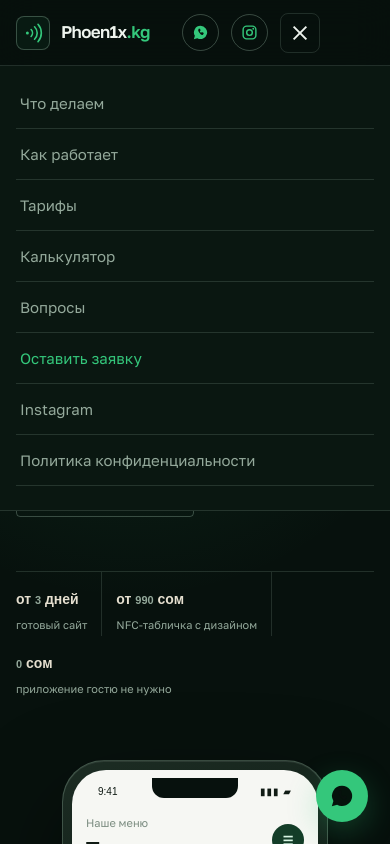
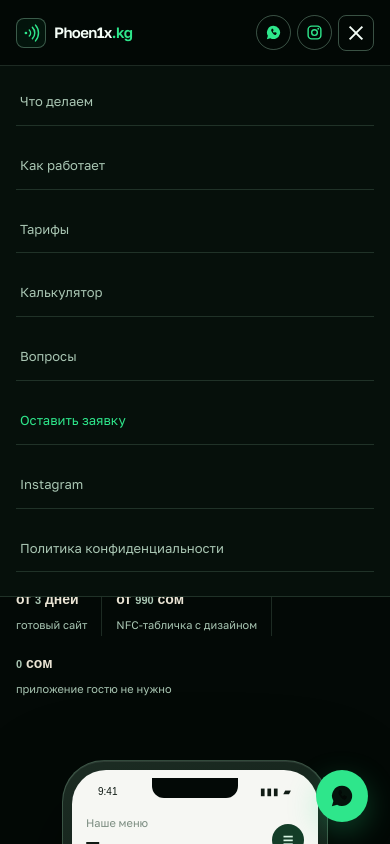
Before and after one commit to AntonioMontana74/Phoen1x.kg, a plain HTML site: page index.html in a window 390 px wide. Both pictures are taken after a click on the button "Открыть меню". Shown: the top 844 px of the page. Drawn offline with Linux system fonts and the light colour scheme; a web font is replaced by a local one.

Commit message:
Simplify header navigation, improve mobile adaptation, darken and increase contrast

```diff
--- a/index.html
+++ b/index.html
@@ -3,7 +3,7 @@
 <head>
   <meta charset="utf-8">
   <meta name="viewport" content="width=device-width, initial-scale=1">
-  <meta name="theme-color" content="#07110D">
+  <meta name="theme-color" content="#030906">
   <meta name="description" content="Phoen1x.kg — сайты для ресторанов, кафе и кофеен и дизайнерские NFC-таблички: карточка, пластик или дерево. Электронное меню по касанию телефона.">
   <title>Phoen1x.kg — сайты для заведений и NFC-таблички</title>
   <meta name="robots" content="index, follow">
@@ -86,7 +86,7 @@
     </symbol>
     <symbol id="i-wa" viewBox="0 0 32 32">
       <path d="M16 3.5a12.3 12.3 0 0 0-10.6 18.6L3.5 28.5l6.5-1.8A12.4 12.4 0 1 0 16 3.5Z" fill="currentColor"/>
-      <path d="M12.3 9.6c.4-.7.8-.7 1.2-.7h1c.4 0 .8.3.9.8l.6 2.1c.1.4 0 .7-.3 1l-1 1.1c.4 1 1.2 2.1 2.4 2.8l1.2-1.2c.3-.3.7-.4 1-.2l2.2 1c.4.2.6.5.5.9-.2 1.4-1.2 2.7-1.6 2.9-.5.3-2.1 1.2-4.2-1-2-2.1-3.5-4.3-4.3-6.1-.4-1-.3-1.9.1-2.4l.3-.9Z" fill="#07110D"/>
+      <path d="M12.3 9.6c.4-.7.8-.7 1.2-.7h1c.4 0 .8.3.9.8l.6 2.1c.1.4 0 .7-.3 1l-1 1.1c.4 1 1.2 2.1 2.4 2.8l1.2-1.2c.3-.3.7-.4 1-.2l2.2 1c.4.2.6.5.5.9-.2 1.4-1.2 2.7-1.6 2.9-.5.3-2.1 1.2-4.2-1-2-2.1-3.5-4.3-4.3-6.1-.4-1-.3-1.9.1-2.4l.3-.9Z" fill="#030906"/>
     </symbol>
     <symbol id="i-plus" viewBox="0 0 24 24">
       <path d="M12 5v14M5 12h14" fill="none" stroke="currentColor" stroke-width="2.4" stroke-linecap="round"/>
--- a/styles.css
+++ b/styles.css
@@ -4,17 +4,17 @@
    ========================================================= */
 
 :root {
-  --bg: #07110d;
-  --bg-soft: #0a1711;
-  --panel: #0d1d15;
-  --panel-2: #11271c;
-  --line: rgba(213, 255, 229, .13);
-  --line-strong: rgba(213, 255, 229, .24);
-  --text: #eef4ee;
-  --muted: #94a99b;
-  --green: #34c77b;
-  --green-soft: #b9f2cd;
-  --cream: #e5dfcf;
+  --bg: #030906;
+  --bg-soft: #06100b;
+  --panel: #091710;
+  --panel-2: #0d2016;
+  --line: rgba(190, 255, 215, .14);
+  --line-strong: rgba(190, 255, 215, .3);
+  --text: #f5fff8;
+  --muted: #a9c6b3;
+  --green: #2ee68b;
+  --green-soft: #c9ffe0;
+  --cream: #eae4d4;
   --radius: 4px;
   --container: 1200px;
   --header-h: 76px;
@@ -69,42 +69,55 @@ section[id] { scroll-margin-top: var(--header-h); }
 .site-header {
   position: sticky; top: 0; z-index: 50;
   height: var(--header-h);
-  background: rgba(7, 17, 13, .82);
+  background: rgba(3, 9, 6, .88);
   backdrop-filter: blur(18px);
   border-bottom: 1px solid var(--line);
 }
-.header-inner { height: 100%; display: flex; align-items: center; gap: 32px; }
+.header-inner { height: 100%; display: flex; align-items: center; gap: 20px; }
 .brand { display: inline-flex; align-items: center; gap: 11px; flex: none; }
 .brand-mark {
   width: 34px; height: 34px; display: grid; place-items: center;
   border: 1px solid var(--line-strong); border-radius: 8px;
-  color: var(--green); background: rgba(52, 199, 123, .06);
+  color: var(--green); background: rgba(46, 230, 139, .06);
 }
 .brand-mark svg { width: 20px; height: 20px; }
 .brand-name { font-size: 17px; letter-spacing: -.04em; }
 .brand-name span { color: var(--green); }
 
-.nav { display: flex; align-items: center; gap: 26px; margin-left: auto; }
-.nav a { color: var(--muted); font-size: 14px; transition: color .2s; }
+/* Ссылки убраны из строки шапки — меню выезжает по кнопке на любом экране */
+.nav {
+  position: fixed; top: var(--header-h); left: 0; right: 0; z-index: 49;
+  display: flex; flex-direction: column; align-items: stretch; gap: 0;
+  margin: 0; padding: 12px max(16px, calc((100% - var(--container)) / 2)) 24px;
+  background: var(--bg-soft); border-bottom: 1px solid var(--line);
+  transform: translateY(-130%); visibility: hidden; pointer-events: none;
+  transition: transform .3s var(--ease), visibility 0s linear .3s;
+}
+.nav.is-open {
+  transform: translateY(0); visibility: visible; pointer-events: auto;
+  transition: transform .3s var(--ease), visibility 0s;
+}
+.nav a { padding: 13px 4px; border-bottom: 1px solid var(--line); color: var(--muted); font-size: 15px; transition: color .2s; }
 .nav a:hover { color: var(--text); }
-.nav-cta-mobile { display: none; }
+.nav-cta-mobile { display: block; color: var(--green) !important; }
 
-.header-actions { display: flex; align-items: center; gap: 12px; }
+.header-actions { display: flex; align-items: center; gap: 10px; margin-left: auto; }
 .header-wa {
   display: inline-flex; align-items: center; gap: 8px;
   padding: 9px 15px; border: 1px solid var(--line-strong); border-radius: 100px;
   font-size: 14px; transition: border-color .2s, background .2s;
 }
 .header-wa svg { width: 17px; height: 17px; color: var(--green); }
-.header-wa:hover { border-color: var(--green); background: rgba(52, 199, 123, .08); }
+.header-wa:hover { border-color: var(--green); background: rgba(46, 230, 139, .08); }
 .header-inst {
   display: inline-flex; align-items: center; gap: 8px;
   padding: 9px 15px; border: 1px solid var(--line-strong); border-radius: 100px;
   font-size: 14px; transition: border-color .2s, background .2s;
 }
 .header-inst svg { width: 17px; height: 17px; color: var(--green); }
-.header-inst:hover { border-color: var(--green); background: rgba(52, 199, 123, .08); }
-.burger { display: none; width: 40px; height: 40px; border: 1px solid var(--line); background: none; border-radius: 8px; padding: 11px 10px; }
+.header-inst:hover { border-color: var(--green); background: rgba(46, 230, 139, .08); }
+.burger { display: block; width: 40px; height: 40px; border: 1px solid var(--line-strong); background: none; border-radius: 8px; padding: 11px 10px; transition: border-color .2s, background .2s; }
+.burger:hover { border-color: var(--green); background: rgba(46, 230, 139, .08); }
 .burger span { display: block; height: 2px; background: var(--text); margin: 4px 0; transition: transform .25s, opacity .25s; }
 .burger[aria-expanded="true"] span:first-child { transform: translateY(3px) rotate(45deg); }
 .burger[aria-expanded="true"] span:last-child { transform: translateY(-3px) rotate(-45deg); }
@@ -133,13 +146,13 @@ section[id] { scroll-margin-top: var(--header-h); }
 .hero { position: relative; padding: 84px 0 0; overflow: hidden; border-bottom: 1px solid var(--line); }
 .hero-glow {
   position: absolute; top: -180px; right: -120px; width: 760px; height: 760px;
-  background: radial-gradient(circle, rgba(52, 199, 123, .13), transparent 62%);
+  background: radial-gradient(circle, rgba(46, 230, 139, .13), transparent 62%);
   pointer-events: none;
 }
 .hero-grid { position: relative; display: grid; grid-template-columns: 1.05fr .95fr; gap: 48px; align-items: center; padding-bottom: 86px; }
 .live-badge { display: inline-flex; align-items: center; gap: 9px; color: var(--muted); font-size: 13px; letter-spacing: .01em; }
-.live-dot { width: 7px; height: 7px; border-radius: 50%; background: var(--green); box-shadow: 0 0 0 5px rgba(52, 199, 123, .12); animation: pulse 2.6s infinite; }
-@keyframes pulse { 50% { box-shadow: 0 0 0 9px rgba(52, 199, 123, 0); } }
+.live-dot { width: 7px; height: 7px; border-radius: 50%; background: var(--green); box-shadow: 0 0 0 5px rgba(46, 230, 139, .12); animation: pulse 2.6s infinite; }
+@keyframes pulse { 50% { box-shadow: 0 0 0 9px rgba(46, 230, 139, 0); } }
 
 .hero h1 { font-size: clamp(42px, 5.2vw, 76px); margin: 22px 0 26px; animation: hero-in .8s var(--ease) both; }
 .hero h1 span { color: var(--green); }
@@ -158,11 +171,11 @@ section[id] { scroll-margin-top: var(--header-h); }
 @keyframes phone-in { from { opacity: 0; transform: translateY(24px) scale(.97); } }
 .phone-frame {
   width: 296px; height: 580px; padding: 9px;
-  border: 1px solid rgba(213, 255, 229, .22); border-radius: 42px;
+  border: 1px solid rgba(190, 255, 215, .22); border-radius: 42px;
   background: linear-gradient(160deg, #1c2c23, #0b1711 60%);
   box-shadow: 0 40px 90px rgba(0, 0, 0, .5), inset 0 1px 0 rgba(255, 255, 255, .08);
 }
-.phone-notch { position: absolute; top: 18px; left: 50%; transform: translateX(-50%); width: 86px; height: 20px; background: #07110d; border-radius: 0 0 12px 12px; z-index: 3; }
+.phone-notch { position: absolute; top: 18px; left: 50%; transform: translateX(-50%); width: 86px; height: 20px; background: #030906; border-radius: 0 0 12px 12px; z-index: 3; }
 .phone-screen { position: relative; height: 100%; overflow: hidden; border-radius: 34px; background: #f6f7f3; color: #101b14; padding: 14px 14px 0; }
 .screen-status { display: flex; justify-content: space-between; font-family: "Unbounded", sans-serif; font-size: 10px; padding: 0 12px 14px; }
 .screen-status-icons { letter-spacing: 1px; }
@@ -228,7 +241,7 @@ section[id] { scroll-margin-top: var(--header-h); }
   position: absolute; z-index: 3; left: -34px; top: 120px;
   width: 172px; padding: 20px; border-radius: 16px;
   background: linear-gradient(150deg, #183a29, #0c1f16);
-  border: 1px solid rgba(185, 242, 205, .28);
+  border: 1px solid rgba(201, 255, 224, .28);
   box-shadow: 0 24px 50px rgba(0,0,0,.4);
   transform: rotate(-7deg);
   animation: card-float 6s ease-in-out infinite;
@@ -249,7 +262,7 @@ section[id] { scroll-margin-top: var(--header-h); }
 .demo-controls button.is-active { background: var(--green); color: #05130c; font-weight: 600; }
 
 /* ---------- Ticker ---------- */
-.ticker { overflow: hidden; border-top: 1px solid var(--line); padding: 17px 0; background: rgba(52, 199, 123, .03); }
+.ticker { overflow: hidden; border-top: 1px solid var(--line); padding: 17px 0; background: rgba(46, 230, 139, .03); }
 .ticker-track { display: flex; width: max-content; animation: marquee 34s linear infinite; }
 .ticker-track span { font-family: "Unbounded", sans-serif; font-size: 11px; letter-spacing: .13em; color: #6e8878; white-space: nowrap; }
 .ticker-track i { color: var(--green); font-style: normal; margin: 0 14px; }
@@ -268,7 +281,7 @@ section[id] { scroll-margin-top: var(--header-h); }
 .problem-item { position: relative; padding: 34px 30px 0 0; border-right: 1px solid var(--line); }
 .problem-item + .problem-item { padding-left: 30px; }
 .problem-item:last-child { border-right: 0; }
-.problem-quote { position: absolute; right: 30px; top: 18px; font-family: "Unbounded", sans-serif; font-size: 72px; line-height: 1; color: rgba(52, 199, 123, .16); }
+.problem-quote { position: absolute; right: 30px; top: 18px; font-family: "Unbounded", sans-serif; font-size: 72px; line-height: 1; color: rgba(46, 230, 139, .16); }
 .problem-item h3 { font-size: 21px; margin-bottom: 14px; }
 .problem-item p { color: var(--muted); font-size: 15px; max-width: 340px; }
 
@@ -276,9 +289,9 @@ section[id] { scroll-margin-top: var(--header-h); }
 .section-features { background: var(--bg-soft); }
 .feature-grid { display: grid; grid-template-columns: repeat(4, 1fr); border-left: 1px solid var(--line); border-top: 1px solid var(--line); }
 .feature { position: relative; min-height: 240px; padding: 30px 28px; border-right: 1px solid var(--line); border-bottom: 1px solid var(--line); background: rgba(7, 17, 13, .3); transition: background .25s; }
-.feature:hover { background: rgba(52, 199, 123, .05); }
+.feature:hover { background: rgba(46, 230, 139, .05); }
 .feature-icon { width: 42px; height: 42px; display: grid; place-items: center; margin-bottom: 24px; border: 1px solid var(--line-strong); border-radius: 10px; color: var(--green); transition: transform .3s var(--ease), border-color .3s, background .3s; }
-.feature:hover .feature-icon { transform: rotate(-8deg); border-color: var(--green); background: rgba(52,199,123,.08); }
+.feature:hover .feature-icon { transform: rotate(-8deg); border-color: var(--green); background: rgba(46,230,139,.08); }
 .feature-icon svg { width: 21px; height: 21px; }
 .feature h3 { font-size: 19px; margin-bottom: 10px; }
 .feature p { color: var(--muted); font-size: 14px; }
@@ -309,8 +322,8 @@ section[id] { scroll-margin-top: var(--header-h); }
 .tariff-grid { display: grid; grid-template-columns: repeat(3, 1fr); gap: 16px; align-items: stretch; }
 .tariff { position: relative; padding: 32px 28px; border: 1px solid var(--line); background: rgba(7,17,13,.4); display: flex; flex-direction: column; }
 .tariff-featured { border-color: var(--green); background: var(--panel); animation: featured-glow 5s ease-in-out infinite; }
-@keyframes featured-glow { 0%, 100% { box-shadow: 0 0 0 1px rgba(52,199,123,.25), 0 30px 60px rgba(0,0,0,.25); } 50% { box-shadow: 0 0 0 1px rgba(52,199,123,.55), 0 30px 70px rgba(52,199,123,.12); } }
-.tariff:hover { border-color: rgba(52,199,123,.5); transform: translateY(-4px); }
+@keyframes featured-glow { 0%, 100% { box-shadow: 0 0 0 1px rgba(46,230,139,.25), 0 30px 60px rgba(0,0,0,.25); } 50% { box-shadow: 0 0 0 1px rgba(46,230,139,.55), 0 30px 70px rgba(46,230,139,.12); } }
+.tariff:hover { border-color: rgba(46,230,139,.5); transform: translateY(-4px); }
 .tariff { transition: transform .3s var(--ease), border-color .3s; }
 .tariff-badge { position: absolute; top: -13px; left: 28px; background: var(--green); color: #05130c; font-size: 11px; font-weight: 700; padding: 5px 12px; border-radius: 100px; }
 .tariff-top h3 { font-size: 24px; margin-bottom: 10px; }
@@ -350,7 +363,7 @@ section[id] { scroll-margin-top: var(--header-h); }
 .calc-label { display: block; font-size: 14px; margin-bottom: 10px; }
 .plate-count-row { display: flex; align-items: center; gap: 8px; }
 .step-btn { width: 42px; height: 44px; flex: none; border: 1px solid var(--line-strong); background: var(--bg); border-radius: var(--radius); font-size: 20px; line-height: 1; transition: border-color .2s, color .2s, background .2s; }
-.step-btn:hover { border-color: var(--green); color: var(--green); background: rgba(52,199,123,.06); }
+.step-btn:hover { border-color: var(--green); color: var(--green); background: rgba(46,230,139,.06); }
 .plate-count-row input { max-width: 110px; text-align: center; }
 .plate-count-row input.bump { animation: bump .28s var(--ease); }
 @keyframes bump { 50% { transform: scale(1.05); border-color: var(--green); } }
@@ -358,27 +371,27 @@ section[id] { scroll-margin-top: var(--header-h); }
 
 .plate-options { display: grid; grid-template-columns: repeat(3, 1fr); gap: 10px; }
 .plate-option { position: relative; display: flex; flex-direction: column; align-items: center; gap: 5px; padding: 14px 6px 12px; border: 1px solid var(--line-strong); border-radius: 8px; background: var(--bg); cursor: pointer; transition: transform .25s var(--ease), border-color .25s, background .25s; }
-.plate-option:hover { transform: translateY(-3px); border-color: rgba(52,199,123,.5); }
-.plate-option.is-selected { border-color: var(--green); background: rgba(52,199,123,.08); }
+.plate-option:hover { transform: translateY(-3px); border-color: rgba(46,230,139,.5); }
+.plate-option.is-selected { border-color: var(--green); background: rgba(46,230,139,.08); }
 .plate-option input { position: absolute; width: 1px; height: 1px; opacity: 0; }
 .plate-option:focus-within { outline: 2px solid var(--green); outline-offset: 3px; }
 .plate-visual-wrap { display: grid; place-items: center; height: 52px; }
 .plate-visual { display: block; position: relative; border-radius: 5px; }
-.plate-visual-card { width: 62px; height: 37px; background: linear-gradient(135deg, #2b7a4f, #123d28); border: 1px solid rgba(185,242,205,.45); box-shadow: 0 6px 12px rgba(0,0,0,.35); }
-.plate-visual-card i { position: absolute; left: 7px; top: 8px; width: 12px; height: 9px; border: 1px solid rgba(185,242,205,.6); border-radius: 2px; }
-.plate-visual-card::after { content: ""; position: absolute; right: 7px; bottom: 8px; width: 18px; height: 2px; background: rgba(185,242,205,.5); }
-.plate-visual-plastic { width: 60px; height: 44px; background: linear-gradient(135deg, rgba(185,242,205,.32), rgba(52,199,123,.1)); border: 1px solid rgba(185,242,205,.55); box-shadow: inset 0 1px 0 rgba(255,255,255,.3), 0 8px 14px rgba(0,0,0,.35); }
+.plate-visual-card { width: 62px; height: 37px; background: linear-gradient(135deg, #2b7a4f, #123d28); border: 1px solid rgba(201,255,224,.45); box-shadow: 0 6px 12px rgba(0,0,0,.35); }
+.plate-visual-card i { position: absolute; left: 7px; top: 8px; width: 12px; height: 9px; border: 1px solid rgba(201,255,224,.6); border-radius: 2px; }
+.plate-visual-card::after { content: ""; position: absolute; right: 7px; bottom: 8px; width: 18px; height: 2px; background: rgba(201,255,224,.5); }
+.plate-visual-plastic { width: 60px; height: 44px; background: linear-gradient(135deg, rgba(201,255,224,.32), rgba(46,230,139,.1)); border: 1px solid rgba(201,255,224,.55); box-shadow: inset 0 1px 0 rgba(255,255,255,.3), 0 8px 14px rgba(0,0,0,.35); }
 .plate-visual-wood { width: 58px; height: 48px; background: repeating-linear-gradient(90deg, #6b4526, #6b4526 4px, #7a512e 4px, #7a512e 8px); border: 1px solid #9a6b41; box-shadow: 0 8px 14px rgba(0,0,0,.35); }
 .plate-name { font-size: 12px; }
 .plate-price { font-size: 10px; color: var(--green); }
 .plate-check { position: absolute; top: 8px; right: 8px; width: 14px; height: 14px; padding: 2px; border-radius: 50%; background: var(--green); color: #05130c; opacity: 0; transform: scale(.5); transition: opacity .25s, transform .25s var(--ease); }
 .plate-option.is-selected .plate-check { opacity: 1; transform: scale(1); }
-.calc-result { position: relative; overflow: hidden; margin-top: 28px; padding: 24px; border: 1px solid var(--green); background: rgba(52,199,123,.06); }
-.calc-result::before { content: ""; position: absolute; inset: 0; pointer-events: none; background: linear-gradient(110deg, transparent 30%, rgba(185,242,205,.16) 50%, transparent 70%); transform: translateX(-100%); }
+.calc-result { position: relative; overflow: hidden; margin-top: 28px; padding: 24px; border: 1px solid var(--green); background: rgba(46,230,139,.06); }
+.calc-result::before { content: ""; position: absolute; inset: 0; pointer-events: none; background: linear-gradient(110deg, transparent 30%, rgba(201,255,224,.16) 50%, transparent 70%); transform: translateX(-100%); }
 .calc-result.is-updating::before { animation: sweep .65s var(--ease); }
 @keyframes sweep { to { transform: translateX(100%); } }
 .calc-result-label { display: flex; align-items: center; gap: 9px; font-size: 12px; color: var(--muted); }
-.calc-result-label::before { content: ""; width: 6px; height: 6px; flex: none; border-radius: 50%; background: var(--green); box-shadow: 0 0 0 4px rgba(52,199,123,.12); }
+.calc-result-label::before { content: ""; width: 6px; height: 6px; flex: none; border-radius: 50%; background: var(--green); box-shadow: 0 0 0 4px rgba(46,230,139,.12); }
 #estimate { display: block; font-size: clamp(32px, 4vw, 46px); color: var(--green-soft); margin: 8px 0 4px; transition: color .2s, transform .25s var(--ease); transform-origin: left center; }
 #estimate.is-changing { color: var(--green); transform: scale(1.025); }
 #breakdown { min-height: 20px; font-size: 12px; color: var(--muted); }
@@ -441,7 +454,7 @@ section[id] { scroll-margin-top: var(--header-h); }
 .footer-top nav a:hover { color: var(--green); }
 .footer-bottom { display: flex; justify-content: space-between; gap: 20px; padding-top: 24px; border-top: 1px solid var(--line); font-size: 12px; color: #6f8376; }
 
-.floating-wa { position: fixed; right: 22px; bottom: 22px; z-index: 40; width: 52px; height: 52px; display: grid; place-items: center; border-radius: 50%; background: var(--green); color: #05130c; box-shadow: 0 10px 30px rgba(52,199,123,.25); transition: transform .2s, background .2s; }
+.floating-wa { position: fixed; right: 22px; bottom: 22px; z-index: 40; width: 52px; height: 52px; display: grid; place-items: center; border-radius: 50%; background: var(--green); color: #05130c; box-shadow: 0 10px 30px rgba(46,230,139,.25); transition: transform .2s, background .2s; }
 .floating-wa svg { width: 26px; height: 26px; }
 .floating-wa:hover { transform: translateY(-3px); background: #5ee49a; }
 
@@ -490,19 +503,8 @@ section[id] { scroll-margin-top: var(--header-h); }
 @media (max-width: 860px) {
   :root { --header-h: 66px; }
   .container { width: min(var(--container), calc(100% - 32px)); }
-  .burger { display: block; }
   .header-wa span, .header-inst span { display: none; }
   .header-wa, .header-inst { padding: 9px; }
-  .nav {
-    position: fixed; top: var(--header-h); left: 0; right: 0;
-    flex-direction: column; align-items: stretch; gap: 0;
-    background: var(--bg-soft); border-bottom: 1px solid var(--line);
-    padding: 12px 16px 24px; margin: 0;
-    transform: translateY(-130%); transition: transform .3s var(--ease); z-index: 49;
-  }
-  .nav.is-open { transform: translateY(0); }
-  .nav a { padding: 13px 4px; border-bottom: 1px solid var(--line); font-size: 15px; }
-  .nav-cta-mobile { display: block !important; color: var(--green) !important; }
   .hero { padding-top: 54px; }
   .hero-grid { grid-template-columns: 1fr; gap: 60px; padding-bottom: 60px; }
   .hero-copy { text-align: left; }
@@ -527,6 +529,14 @@ section[id] { scroll-margin-top: var(--header-h); }
 }
 
 @media (max-width: 520px) {
+  .header-inner { gap: 10px; }
+  .brand { gap: 8px; }
+  .brand-mark { width: 30px; height: 30px; }
+  .brand-mark svg { width: 18px; height: 18px; }
+  .brand-name { font-size: 15px; }
+  .header-actions { gap: 6px; }
+  .header-wa, .header-inst { padding: 8px; }
+  .burger { width: 36px; height: 36px; padding: 9px 8px; }
   .hero h1 { font-size: 36px; }
   .hero-lead { font-size: 15px; }
   .hero-facts { gap: 0; }
```
Also changed, not shown: privacy.html (+1 -1 lines).
